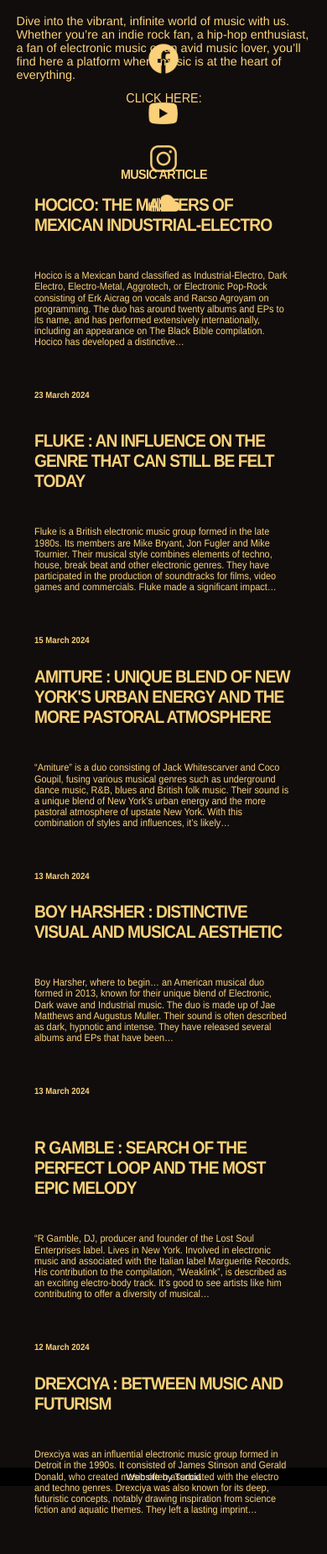
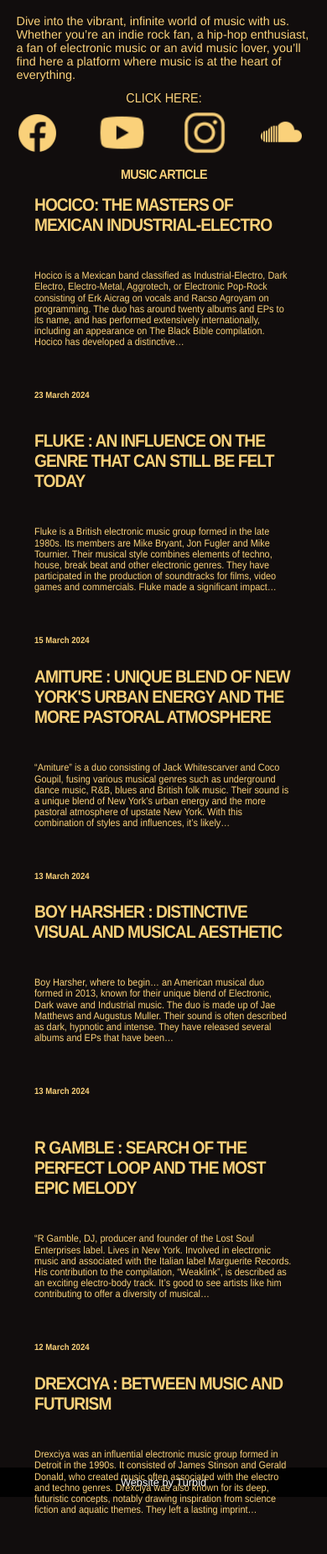
Before and after one commit to FredericTurb/trackID, a plain HTML site: page index.html in a window 390 px wide. Shown: the part 135-1986 px from the top of the page at 84% size. Drawn offline with Linux system fonts and the light colour scheme.

Commit message:
other mobile adjustments

```diff
--- a/css/styles.css
+++ b/css/styles.css
@@ -73,17 +73,27 @@ h1{
     align-items: center;
     height: 5vh;
     gap: 0;
+    flex-direction: row;
+    flex-wrap: wrap;
 
 
 }
 
 .links a {
-    display: inline-block;
+    display: flex;
     color: white;
     background-size: contain;
     background-repeat: no-repeat;
     overflow: hidden;
     margin: 5px;
+    justify-content: center;
+    align-items: center;
+}
+
+.facebook .youtube .instagram .soundcloud{
+    background-size: contain;
+    background-position: center;
+    background-repeat: no-repeat;
 }
 
 .facebook {
@@ -235,4 +245,26 @@ p{
     .bottom-footer-text {
         font-size: 70%;
     }
+
+}@media (max-width: 768px) {
+    .links {
+        flex-direction: column;
+        align-items: center;
+    }
+
+    .links a {
+        width: 60px;
+        height: 60px;
+        margin: 10px 0;
+    }
 }
+
+@media (max-width: 480px) {
+    .part4 {
+        padding: 10px 0;
+    }
+
+    .bottom-footer-text {
+        font-size: 80%;
+    }
+}
```
